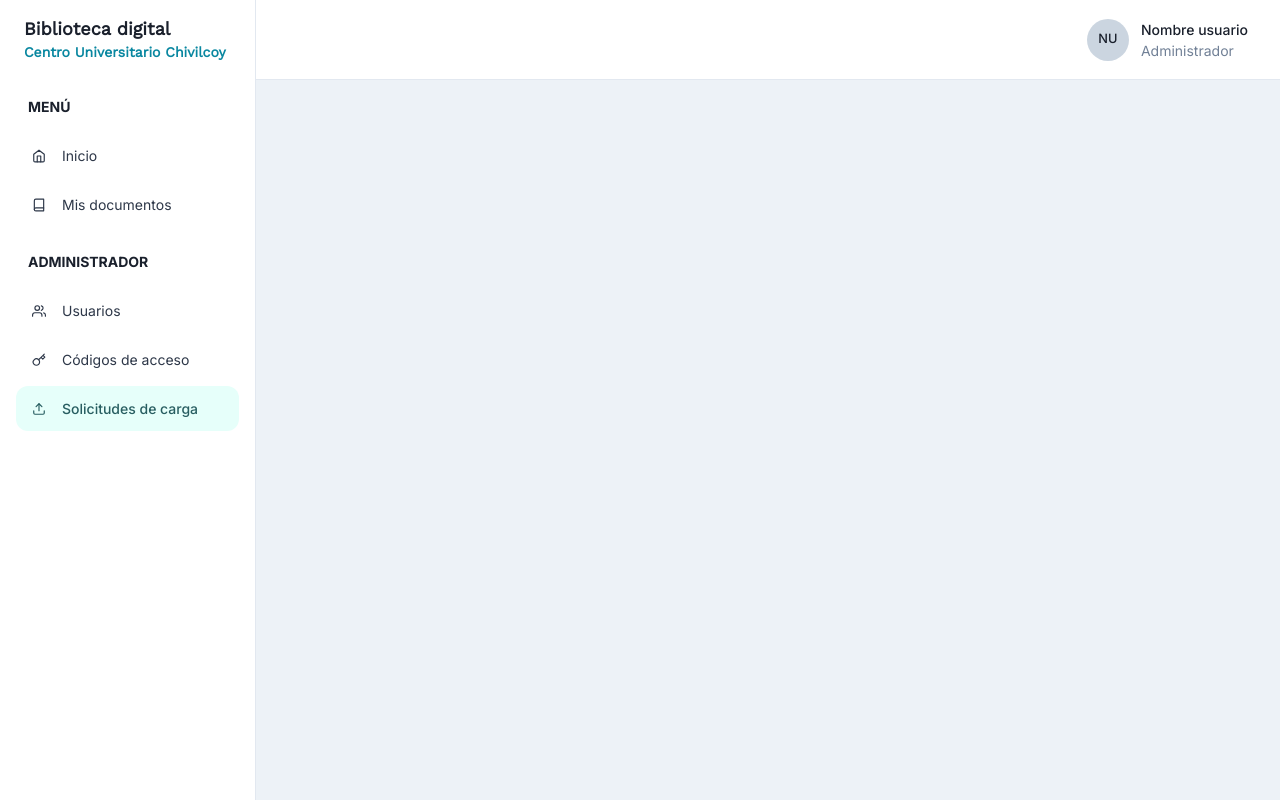
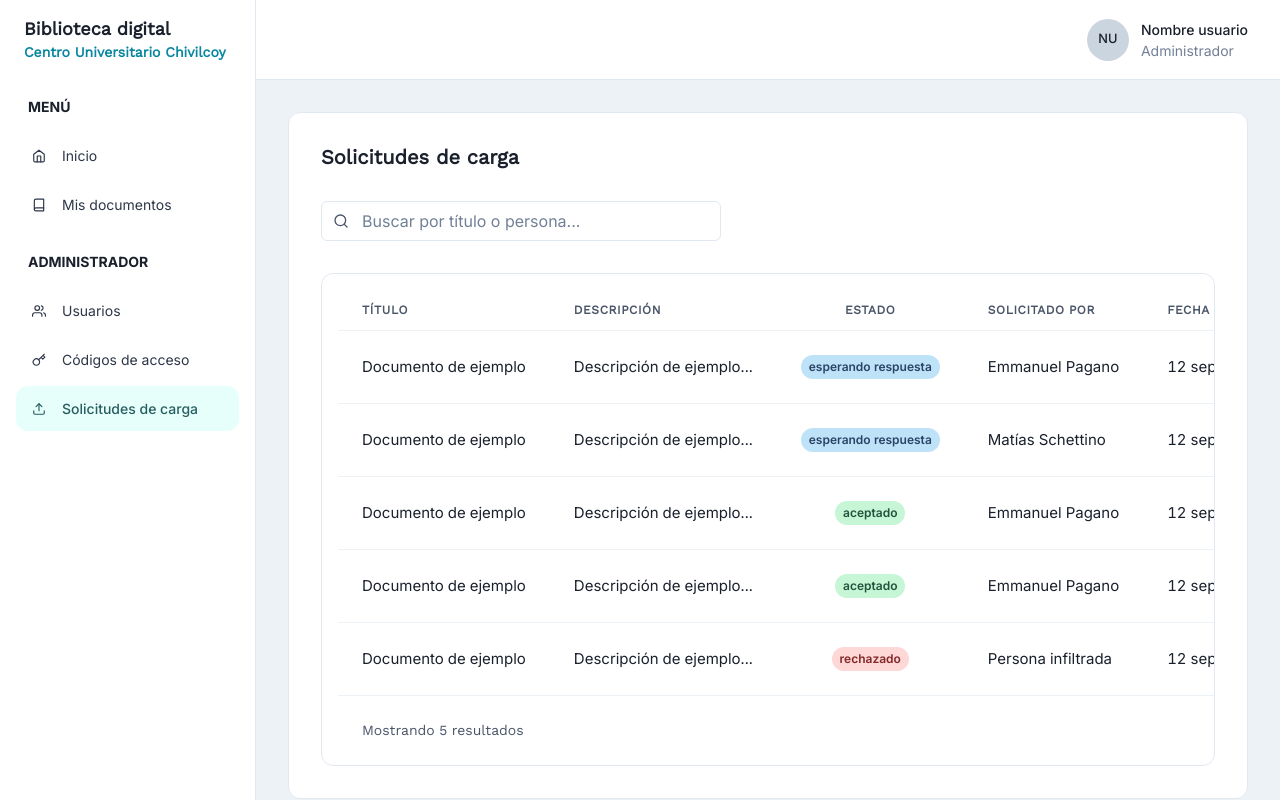
Before and after one commit to federicodesia/biblioteca-digital, a React (Vite) app in the folder frontend/: page /upload-requests in a window 1280 px wide. Built offline with nearby package versions, Linux system fonts and the light colour scheme.

Commit message:
Página de solicitudes de carga

```diff
--- a/frontend/src/App.tsx
+++ b/frontend/src/App.tsx
@@ -4,6 +4,7 @@ import RegisterForm from "./components/forms/register-form"
 import VerificationForm from "./components/forms/verification-form"
 import AccessCodesPage from "./pages/access-codes-page"
 import MainPage from "./pages/main-page"
+import UploadRequestsPage from "./pages/upload-requests-page"
 import UsersPage from "./pages/users-page"
 import WelcomePage from "./pages/welcome-page"
 
@@ -19,7 +20,7 @@ function App() {
       <Route path="/my-documents" element={<MainPage />} />
       <Route path="/users" element={<MainPage children={<UsersPage />} />} />
       <Route path="/access-codes" element={<MainPage children={<AccessCodesPage />} />} />
-      <Route path="/upload-requests" element={<MainPage />} />
+      <Route path="/upload-requests" element={<MainPage children={<UploadRequestsPage />} />} />
     </Routes>
   )
 }
--- /dev/null
+++ b/frontend/src/pages/upload-requests-page.tsx
@@ -0,0 +1,132 @@
+import { Badge, Box, Heading, HStack, IconButton, Input, InputGroup, InputLeftElement, Table, TableCaption, TableContainer, Tbody, Td, Th, Thead, Tooltip, Tr, VStack } from "@chakra-ui/react"
+import { FiCheck, FiEye, FiSearch, FiX } from "react-icons/fi"
+
+type Status = 'Esperando respuesta' | 'Aceptado' | 'Rechazado'
+interface UploadRequestData {
+    id: number
+    title: string
+    description: string
+    status: Status
+    requestedBy: string
+    requestedAt: string
+}
+
+const uploadRequestsData: UploadRequestData[] = [
+    { id: 0, title: 'Documento de ejemplo', description: 'Descripción de ejemplo...', status: 'Esperando respuesta', requestedBy: 'Emmanuel Pagano', requestedAt: '12 sep. 2022 15:46 p.m.' },
+    { id: 1, title: 'Documento de ejemplo', description: 'Descripción de ejemplo...', status: 'Esperando respuesta', requestedBy: 'Matías Schettino', requestedAt: '12 sep. 2022 15:46 p.m.' },
+    { id: 2, title: 'Documento de ejemplo', description: 'Descripción de ejemplo...', status: 'Aceptado', requestedBy: 'Emmanuel Pagano', requestedAt: '12 sep. 2022 15:46 p.m.' },
+    { id: 3, title: 'Documento de ejemplo', description: 'Descripción de ejemplo...', status: 'Aceptado', requestedBy: 'Emmanuel Pagano', requestedAt: '12 sep. 2022 15:46 p.m.' },
+    { id: 4, title: 'Documento de ejemplo', description: 'Descripción de ejemplo...', status: 'Rechazado', requestedBy: 'Persona infiltrada', requestedAt: '12 sep. 2022 15:46 p.m.' }
+]
+
+const UploadRequestsPage = () => {
+    return <Box
+        position='absolute'
+        top='0'
+        left='0'
+        right='0'
+        p='8'>
+
+        <Box bg='white' p='8' rounded='xl' border='1px' borderColor='gray.200' >
+            <VStack align='stretch' spacing='8'>
+
+                <Heading size='md' fontWeight='600'>
+                    Solicitudes de carga
+                </Heading>
+
+                <InputGroup color='gray.600' maxW='400px'>
+                    <InputLeftElement pointerEvents='none' children={<FiSearch />} />
+                    <Input type='text' placeholder='Buscar por título o persona...' />
+                </InputGroup>
+
+                <TableContainer p='4' rounded='xl' border='1px' borderColor='gray.200' overflowX='auto' >
+                    <Table colorScheme='gray' fontSize='15' >
+                        <Thead>
+                            <Tr>
+                                <Th>Título</Th>
+                                <Th>Descripción</Th>
+                                <Th textAlign='center'>Estado</Th>
+                                <Th>Solicitado por</Th>
+                                <Th>Fecha de solicitud</Th>
+                                <Th w='0' />
+                            </Tr>
+                        </Thead>
+                        <Tbody>
+                            {
+                                uploadRequestsData.map((item, index) => {
+                                    return <TableItem key={`${item.id} ${index}`} {...item} />
+                                })
+                            }
+                        </Tbody>
+
+                        <TableCaption textAlign='left'>
+                            Mostrando {uploadRequestsData.length} resultados
+                        </TableCaption>
+                    </Table>
+                </TableContainer>
+            </VStack>
+        </Box>
+    </Box>
+}
+
+const TableItem = (item: UploadRequestData) => {
+    const { status } = item
+
+    return <Tr>
+        <Td>{item.title}</Td>
+        <Td>{item.description}</Td>
+        <Td textAlign='center'>
+            <Badge
+                rounded='xl'
+                px='2'
+                py='2px'
+                fontWeight='600'
+                textTransform='lowercase'
+                colorScheme={
+                    status === 'Aceptado'
+                        ? 'green'
+                        : status === 'Rechazado'
+                            ? 'red'
+                            : 'blue'
+                }>
+                {status}
+            </Badge>
+        </Td>
+        <Td>{item.requestedBy}</Td>
+        <Td>{item.requestedAt}</Td>
+
+        <Td>
+            <HStack spacing='2' justify='flex-end'>
+                <Tooltip openDelay={400} bg='white' p='4' rounded='lg' shadow='lg' label='Ver detalles'>
+                    <IconButton
+                        variant='ghost'
+                        colorScheme='gray'
+                        aria-label='Ver detalles'
+                        icon={<FiEye />} />
+                </Tooltip>
+
+                {
+                    status === 'Esperando respuesta' && <>
+                        <Tooltip openDelay={400} bg='white' p='4' rounded='lg' shadow='lg' label='Rechazar solicitud'>
+                            <IconButton
+                                variant='ghost'
+                                colorScheme='gray'
+                                aria-label='Rechazar solicitud'
+                                icon={<FiX />} />
+                        </Tooltip>
+
+                        <Tooltip openDelay={400} bg='white' p='4' rounded='lg' shadow='lg' label='Aceptar solicitud'>
+                            <IconButton
+                                variant='ghost'
+                                colorScheme='gray'
+                                aria-label='Aceptar solicitud'
+                                icon={<FiCheck />} />
+                        </Tooltip>
+                    </>
+                }
+            </HStack>
+        </Td>
+    </Tr >
+}
+
+export default UploadRequestsPage
```
